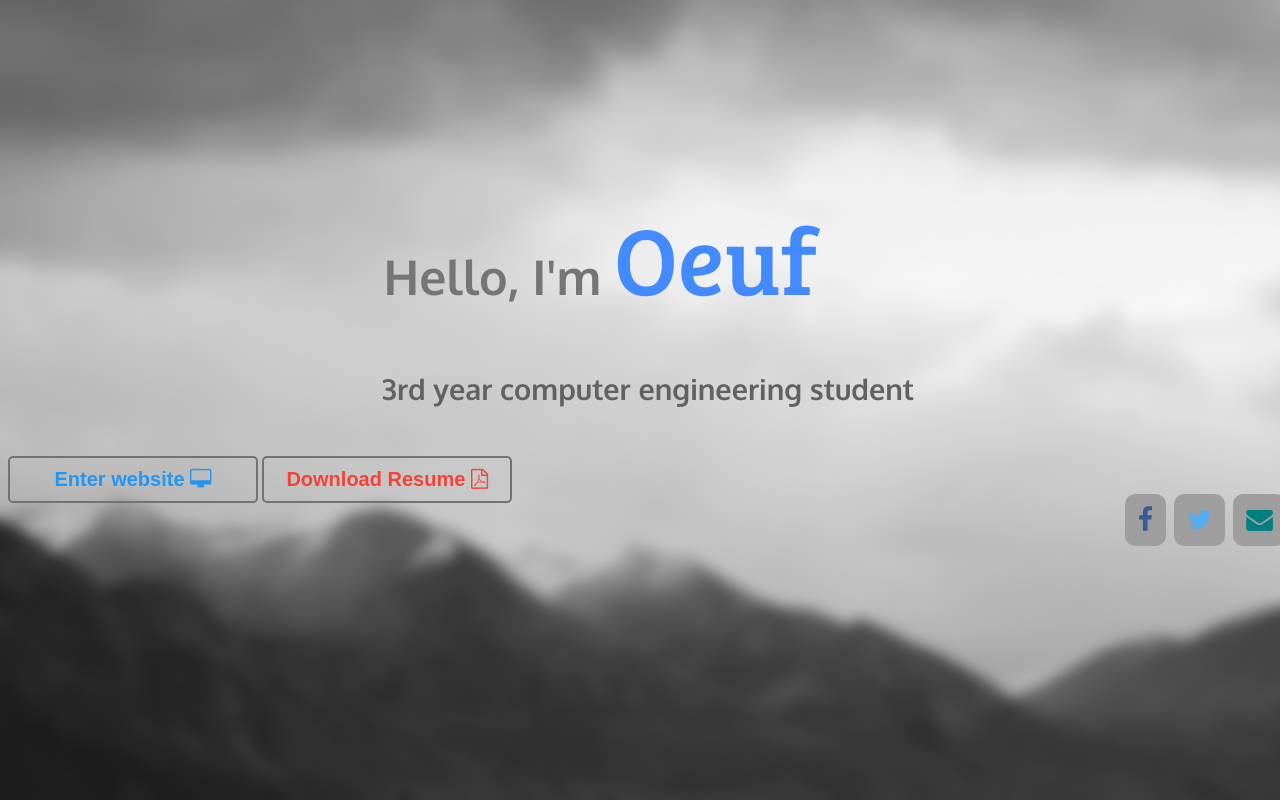
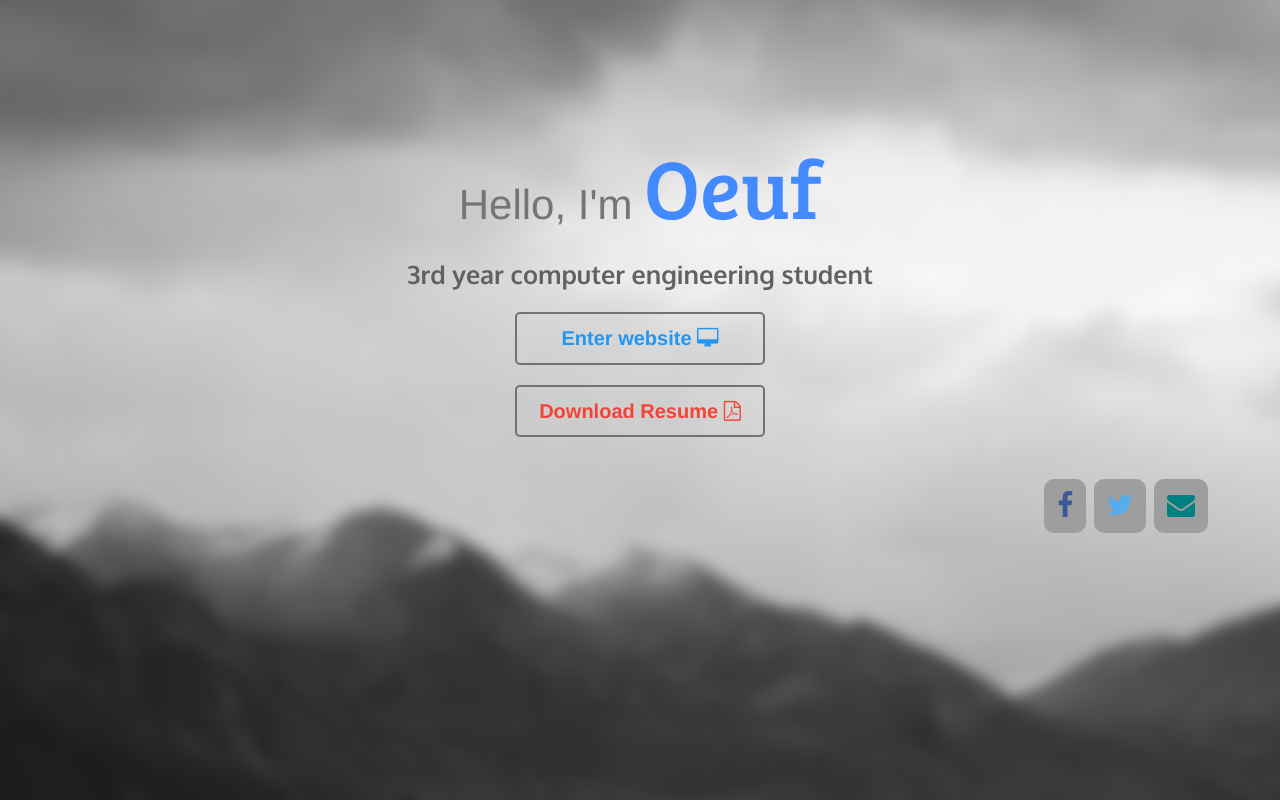
Before and after one commit to bogiesoft/Web-resume-Unofficial, a plain HTML site: page index.html in a window 1280 px wide. Drawn offline with nearby package versions, Linux system fonts and the light colour scheme; files whose address does not match are found by name.

Commit message:
fix some disign

```diff
--- a/index.html
+++ b/index.html
@@ -10,9 +10,9 @@
     <meta property="og:title" content="Oeuf's web portfolio" />
     <meta property="og:description" content="Portfolio website designed by Oeuf." />
 
-     <link href="style.css" rel="stylesheet">
+     <!-- <link href="style.css" rel="stylesheet"> -->
     <link href="style.min.css" rel="stylesheet">
-    <!-- <link href="css/bootstrap.min.css" rel="stylesheet"> -->
+    <link href="css/bootstrap.min.css" rel="stylesheet">
     <!--Import Google Icon Font-->
      <link href="http://fonts.googleapis.com/icon?family=Material+Icons" rel="stylesheet">
     <link href='https://fonts.googleapis.com/css?family=Bree+Serif' rel='stylesheet' type='text/css'>
--- a/style.css
+++ b/style.css
@@ -19,7 +19,7 @@
 div{width:100%;}
 #welcome-paragraph{
   text-align: center;
-  margin-right: 2em;
+  /*margin-right: 2em;*/
    font-size: 3em;
    color: #757575;
    padding-top: 3em;
@@ -88,7 +88,7 @@
 .pdf-butt:hover{
   background-color: white;
   color:#F44336;
-  border:1px solid white;
+  border:2px solid white;
 }
 
 @media screen and (max-width: 420px) {
```
Also changed, not shown: style.min.css.
